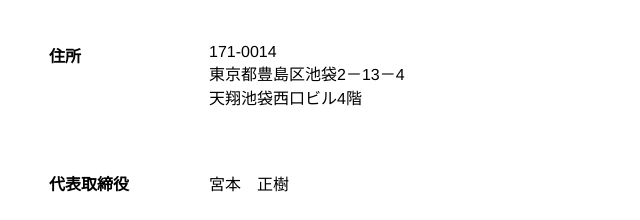
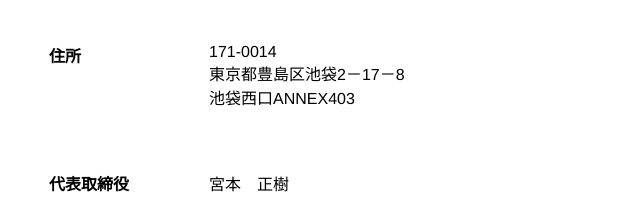
Before and after one commit to takky94/bp-inc, a Gatsby site: page / in a window 1280 px wide. Shown: the part 2175-2395 px from the top of the page, 29-669 px from the left. Built offline with nearby package versions, Linux system fonts and the light colour scheme; Gatsby itself is replaced by a stand-in of ours; grey boxes are pictures that could not be loaded.

Commit message:
fix: address

```diff
--- a/src/components/index/AboutUs.js
+++ b/src/components/index/AboutUs.js
@@ -43,9 +43,9 @@
               <address>
                 171-0014
                 <br />
-                東京都豊島区池袋2－13－4
+                東京都豊島区池袋2－17－8
                 <br />
-                天翔池袋西口ビル4階
+                池袋西口ANNEX403
               </address>
             </td>
           </tr>
```
